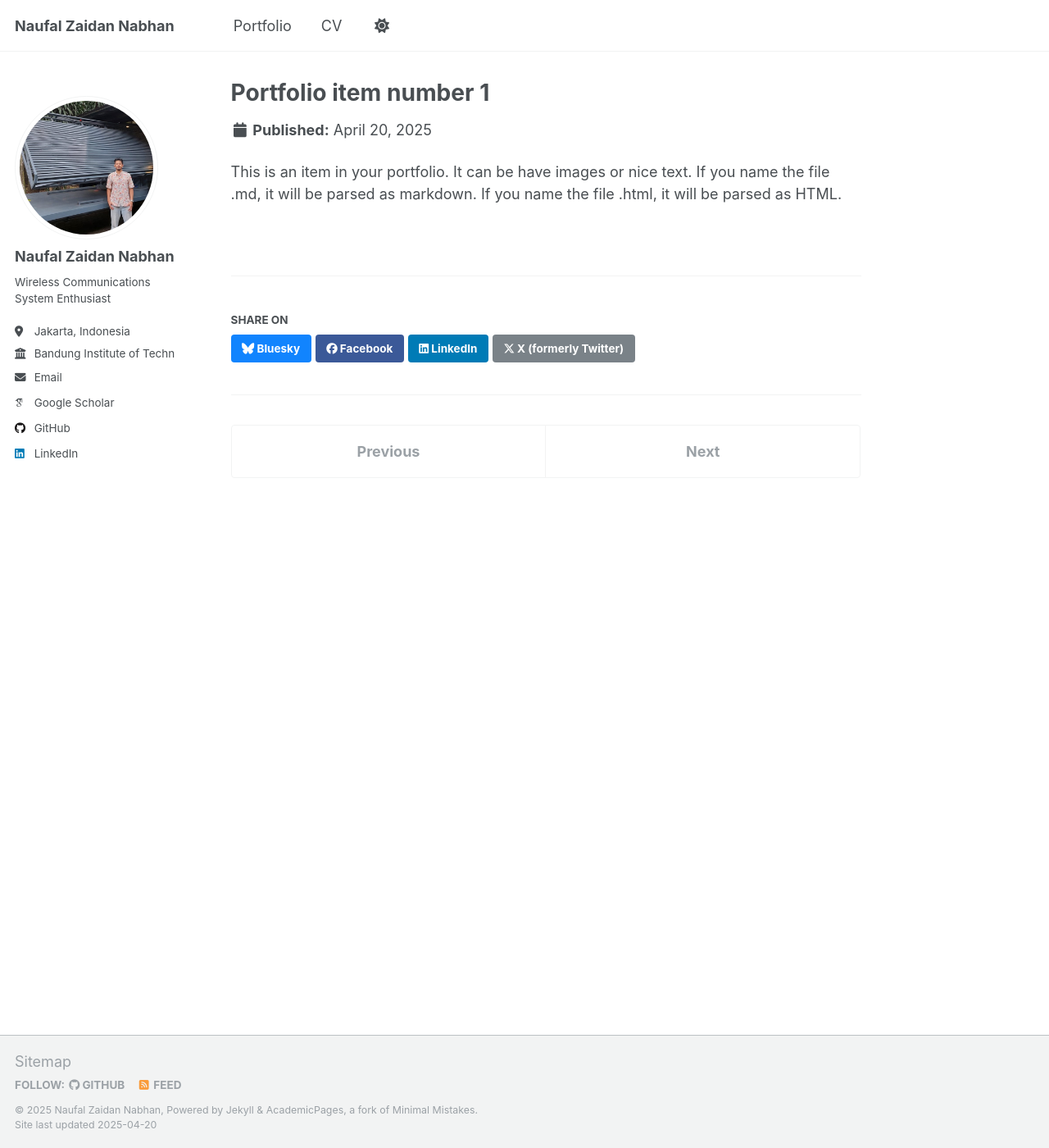
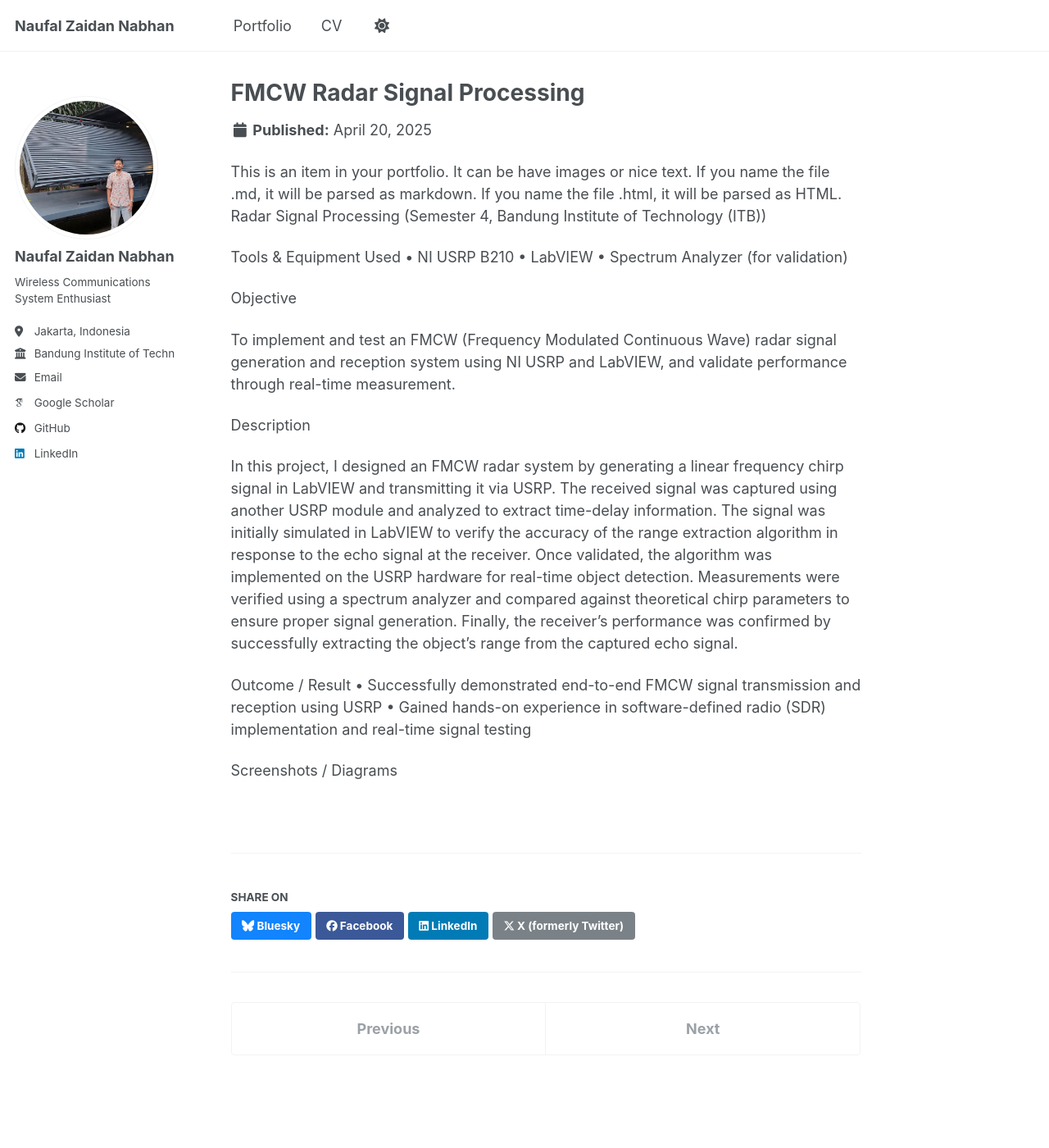
Before and after one commit to naufalzn/naufalzn.github.io, a Jekyll site: the page built from _portfolio/portfolio-1.md, in a window 1280 px wide and 1400 px high. Shown: the whole window at 82% size. Built offline with Jekyll 4.4.1, drawn with Linux system fonts in a browser that asks for light colours; some web fonts are replaced.

Commit message:
Update portfolio-1.md

```diff
--- a/_portfolio/portfolio-1.md
+++ b/_portfolio/portfolio-1.md
@@ -1,7 +1,28 @@
 ---
-title: "Portfolio item number 1"
-excerpt: "Short description of portfolio item number 1<br/><img src='/images/500x300.png'>"
+title: "FMCW Radar Signal Processing"
+excerpt: "Implemented a real-time FMCW radar system using NI USRP B210 and LabVIEW by generating and transmitting linear chirp signals. The receiver module captured echo signals to extract time-delay and estimate range. The system was first simulated in LabVIEW, then validated through physical measurements and spectrum analysis. This project provided hands-on experience in SDR-based radar systems, signal integrity verification, and time-frequency analysis.<br/><img src='/images/500x300.png'>"
 collection: portfolio
 ---
 
 This is an item in your portfolio. It can be have images or nice text. If you name the file .md, it will be parsed as markdown. If you name the file .html, it will be parsed as HTML.
+Radar Signal Processing
+(Semester 4, Bandung Institute of Technology (ITB))
+
+Tools & Equipment Used
+	•	NI USRP B210
+	•	LabVIEW
+	•	Spectrum Analyzer (for validation)
+
+Objective
+
+To implement and test an FMCW (Frequency Modulated Continuous Wave) radar signal generation and reception system using NI USRP and LabVIEW, and validate performance through real-time measurement.
+
+Description
+
+In this project, I designed an FMCW radar system by generating a linear frequency chirp signal in LabVIEW and transmitting it via USRP. The received signal was captured using another USRP module and analyzed to extract time-delay information. The signal was initially simulated in LabVIEW to verify the accuracy of the range extraction algorithm in response to the echo signal at the receiver. Once validated, the algorithm was implemented on the USRP hardware for real-time object detection. Measurements were verified using a spectrum analyzer and compared against theoretical chirp parameters to ensure proper signal generation. Finally, the receiver’s performance was confirmed by successfully extracting the object’s range from the captured echo signal.
+
+Outcome / Result
+	•	Successfully demonstrated end-to-end FMCW signal transmission and reception using USRP
+	•	Gained hands-on experience in software-defined radio (SDR) implementation and real-time signal testing
+
+Screenshots / Diagrams
```
